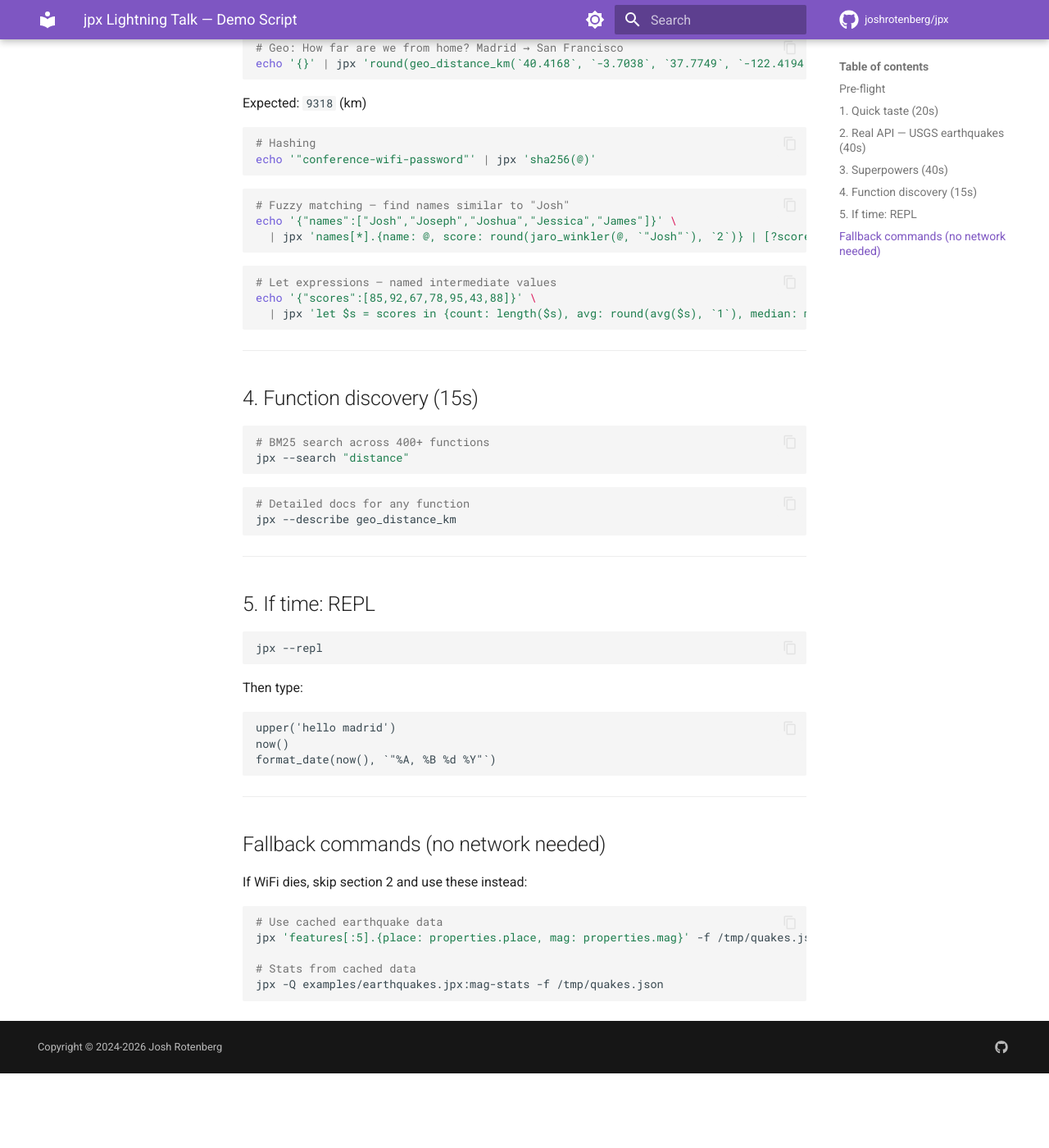
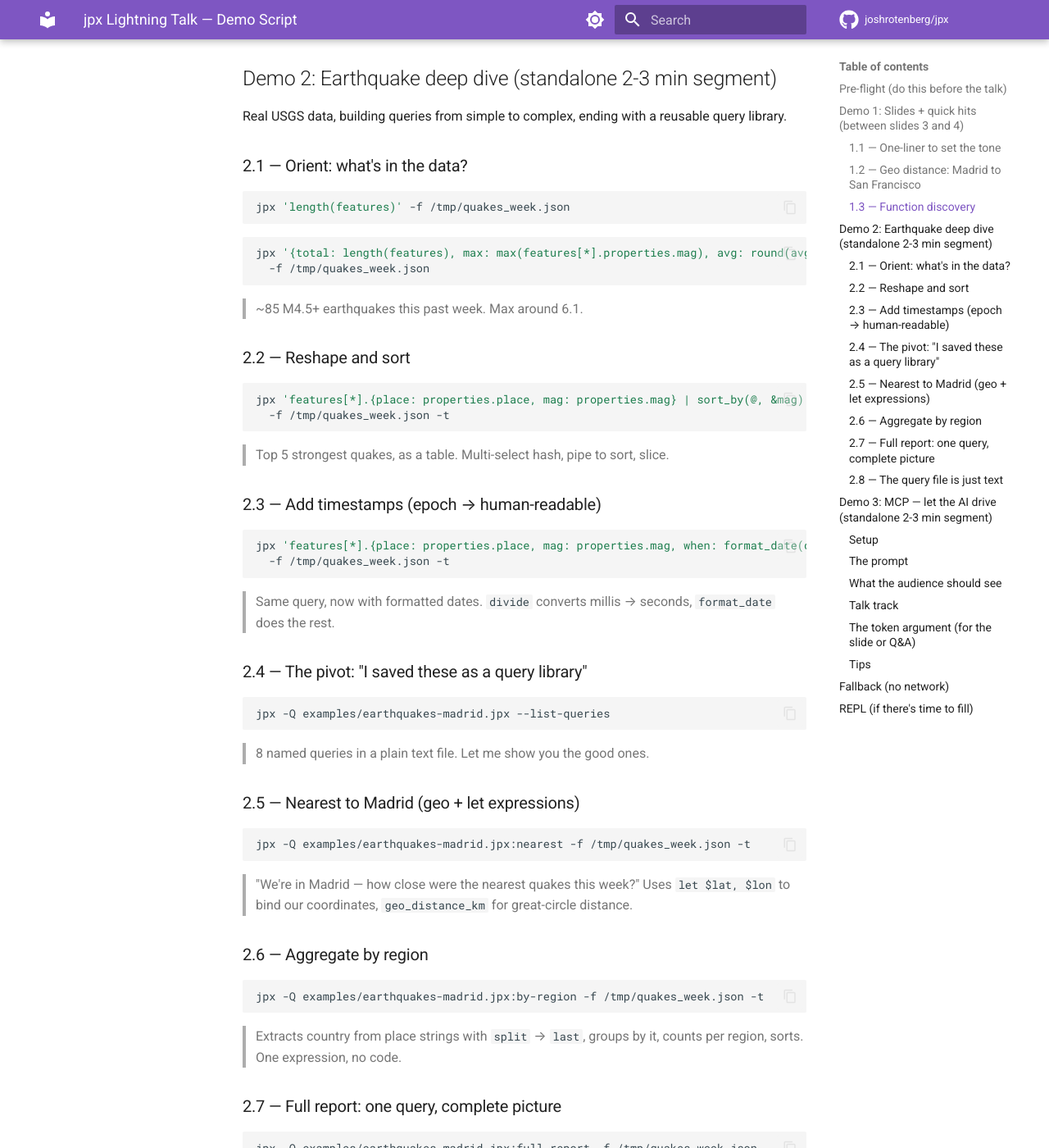
Before and after one commit to joshrotenberg/jpx, an MkDocs documentation site: the page built from docs/src/presentations/demo-script.md, in a window 1280 px wide and 1400 px high, scrolled down 1159 px. Shown: the whole window at 82% size. Built offline with MkDocs 1.6.1 and Material for MkDocs 9.7.7, drawn with Linux system fonts in a browser that asks for light colours; comment, search, counter and statistics services are not loaded; before the commit the page ends 2468 px from its top, so only the background shows below that; some of the changed text lies outside the part shown.

Commit message:
docs: earthquake deep dive demo + Madrid query library (#106)
* Add earthquake deep dive demo and Madrid query library

Rework demo script with two-act structure: quick slide hits (1 min)
and an extended earthquake deep dive (2-3 min) that builds queries
inline then pivots to a reusable .jpx query library.

New query library (earthquakes-madrid.jpx) with 8 named queries:
stats, top5, nearest-to-Madrid, by-region, felt, mag-buckets,
deep, and full-report — all validated and tested against live
USGS M4.5+ weekly feed data.

* Add MCP demo section with pre-crafted prompt

Demo 3 shows the jpx MCP server in action: paste one prompt into
Claude Code and let the audience watch the AI explore earthquake
data via MCP tool calls (stats, geo search, aggregation, query store).
Includes talk track and tips for handling latency/errors live.

* Add MCP token savings slide and determinism talking point

New slide 5 shows measured token reduction: 21,469 → 355 tokens
(60x) when using evaluate_file vs reading raw JSON into context.
Highlights that result size is constant regardless of input size,
and that query results are deterministic (no hallucinated values).

Also adds token analysis table to the MCP demo section of the
demo script for Q&A reference.

````diff
--- a/docs/src/presentations/demo-script.md
+++ b/docs/src/presentations/demo-script.md
@@ -1,118 +1,227 @@
 # jpx Lightning Talk — Demo Script
 
-Commands staged for live demo. Run these between slides 3 and 4.
+Open this page in a browser alongside your terminal.
+Each section is one step — run the command(s), talk through the output, move on.
 
-## Pre-flight
+---
+
+## Pre-flight (do this before the talk)
 
 ```bash
-# Cache earthquake data (in case conference WiFi is flaky)
-curl -s "https://earthquake.usgs.gov/earthquakes/feed/v1.0/summary/significant_month.geojson" > /tmp/quakes.json
+# Cache earthquake data so you don't depend on WiFi
+curl -s "https://earthquake.usgs.gov/earthquakes/feed/v1.0/summary/4.5_week.geojson" \
+  > /tmp/quakes_week.json
 
 # Verify jpx is working
 jpx --version
 
-# Terminal font: 20pt+ so the back row can read it
+# Terminal: 20pt+ font, dark background, maximize window
 ```
 
 ---
 
-## 1. Quick taste (20s)
+## Demo 1: Slides + quick hits (between slides 3 and 4)
+
+### 1.1 — One-liner to set the tone
 
 ```bash
-# Filter — reads like English: "users where active, get names"
-echo '[{"name":"Alice","active":true},{"name":"Bob","active":false},{"name":"Charlie","active":true}]' \
+echo '[{"name":"Alice","active":true},{"name":"Bob","active":false}]' \
   | jpx '[?active].upper(name)'
 ```
 
-Expected: `["ALICE","CHARLIE"]`
+> `["ALICE"]` — filter + transform, reads like English.
+
+### 1.2 — Geo distance: Madrid to San Francisco
+
+```bash
+echo '{}' | jpx 'round(geo_distance_km(`40.4168`, `-3.7038`, `37.7749`, `-122.4194`), `0`)'
+```
+
+> `9318` km. Built-in geo functions — no libraries, no imports.
+
+### 1.3 — Function discovery
+
+```bash
+jpx --search "distance"
+jpx --describe geo_distance_km
+```
+
+> 400+ functions, all searchable and documented from the CLI.
 
 ---
 
-## 2. Real API — USGS earthquakes (40s)
+## Demo 2: Earthquake deep dive (standalone 2-3 min segment)
+
+Real USGS data, building queries from simple to complex,
+ending with a reusable query library.
+
+### 2.1 — Orient: what's in the data?
 
 ```bash
-# Recent significant earthquakes worldwide
-curl -s "https://earthquake.usgs.gov/earthquakes/feed/v1.0/summary/significant_month.geojson" \
-  | jpx 'features[:5].{place: properties.place, mag: properties.mag}'
+jpx 'length(features)' -f /tmp/quakes_week.json
 ```
 
 ```bash
-# Full statistics — using a query file
-jpx -Q examples/earthquakes.jpx:mag-stats -f /tmp/quakes.json
+jpx '{total: length(features), max: max(features[*].properties.mag), avg: round(avg(features[*].properties.mag), `2`)}' \
+  -f /tmp/quakes_week.json
 ```
 
+> ~85 M4.5+ earthquakes this past week. Max around 6.1.
+
+### 2.2 — Reshape and sort
+
 ```bash
-# Table output — sorted by magnitude
-jpx -Q examples/earthquakes.jpx:sort-by-mag -f /tmp/quakes.json -t
+jpx 'features[*].{place: properties.place, mag: properties.mag} | sort_by(@, &mag) | reverse(@) | [:5]' \
+  -f /tmp/quakes_week.json -t
 ```
+
+> Top 5 strongest quakes, as a table. Multi-select hash, pipe to sort, slice.
+
+### 2.3 — Add timestamps (epoch → human-readable)
+
+```bash
+jpx 'features[*].{place: properties.place, mag: properties.mag, when: format_date(divide(properties.time, `1000`), `"%b %d %H:%M"`)} | sort_by(@, &mag) | reverse(@) | [:5]' \
+  -f /tmp/quakes_week.json -t
+```
+
+> Same query, now with formatted dates. `divide` converts millis → seconds, `format_date` does the rest.
+
+### 2.4 — The pivot: "I saved these as a query library"
+
+```bash
+jpx -Q examples/earthquakes-madrid.jpx --list-queries
+```
+
+> 8 named queries in a plain text file. Let me show you the good ones.
+
+### 2.5 — Nearest to Madrid (geo + let expressions)
+
+```bash
+jpx -Q examples/earthquakes-madrid.jpx:nearest -f /tmp/quakes_week.json -t
+```
+
+> "We're in Madrid — how close were the nearest quakes this week?"
+> Uses `let $lat, $lon` to bind our coordinates, `geo_distance_km` for great-circle distance.
+
+### 2.6 — Aggregate by region
+
+```bash
+jpx -Q examples/earthquakes-madrid.jpx:by-region -f /tmp/quakes_week.json -t
+```
+
+> Extracts country from place strings with `split` → `last`, groups by it,
+> counts per region, sorts. One expression, no code.
+
+### 2.7 — Full report: one query, complete picture
+
+```bash
+jpx -Q examples/earthquakes-madrid.jpx:full-report -f /tmp/quakes_week.json
+```
+
+> Stats, nearest-to-Madrid, and strongest — all combined into one structured object.
+
+### 2.8 — The query file is just text
+
+```bash
+jpx -Q examples/earthquakes-madrid.jpx --check
+```
+
+> Every query validated. Plain text, version-controlled, shareable.
+> No scripts, no code — just expressions.
 
 ---
 
-## 3. Superpowers (40s)
+## Demo 3: MCP — let the AI drive (standalone 2-3 min segment)
 
-```bash
-# Geo: How far are we from home? Madrid → San Francisco
-echo '{}' | jpx 'round(geo_distance_km(`40.4168`, `-3.7038`, `37.7749`, `-122.4194`), `0`)'
+This is the "wow" moment. Open Claude Code with the jpx MCP server
+configured, paste one prompt, and let the audience watch the AI
+explore earthquake data using MCP tool calls in real time.
+
+### Setup
+
+Make sure `/tmp/quakes_week.json` exists from pre-flight.
+Open Claude Code in a terminal with large font.
+
+### The prompt
+
+Paste this into Claude Code:
+
+```
+I have USGS earthquake data (M4.5+ past week, GeoJSON format) at
+/tmp/quakes_week.json. Using the jpx MCP tools:
+
+1. Explore the data structure and give me a quick summary
+2. Find the 5 earthquakes nearest to Madrid (40.42°N, 3.70°W)
+   using geo functions — show as a table with distance in km
+3. Which regions had the most activity? Show the top 10.
+4. Save the "nearest to Madrid" query so I can reuse it later
 ```
 
-Expected: `9318` (km)
+### What the audience should see
 
-```bash
-# Hashing
-echo '"conference-wifi-password"' | jpx 'sha256(@)'
-```
+The AI will make a series of MCP tool calls — talk over them:
 
-```bash
-# Fuzzy matching — find names similar to "Josh"
-echo '{"names":["Josh","Joseph","Joshua","Jessica","James"]}' \
-  | jpx 'names[*].{name: @, score: round(jaro_winkler(@, `"Josh"`), `2`)} | [?score > `0.8`]'
-```
+1. **`stats`** or **`evaluate_file`** — "It's exploring the data shape first"
+2. **`search`** — "It's discovering geo functions — it didn't know the name,
+   it searched for it"
+3. **`evaluate_file`** with `geo_distance_km` + `let` expression —
+   "There's the query — geo distance from our coordinates, sorted"
+4. **`evaluate_file`** with `group_by` + `items` — "Aggregation by region,
+   one expression"
+5. **`define_query`** — "And now it saved that query for reuse"
 
-```bash
-# Let expressions — named intermediate values
-echo '{"scores":[85,92,67,78,95,43,88]}' \
-  | jpx 'let $s = scores in {count: length($s), avg: round(avg($s), `1`), median: median($s), stddev: round(stddev($s), `2`)}'
-```
+### Talk track
+
+> "This is jpx as an MCP server — 29 tools that let any AI assistant
+> query JSON, discover functions, and build reusable query libraries.
+> I gave it one prompt and it explored the data, found the right
+> functions, built the queries, and saved them. No code. No scripts."
+
+### The token argument (for the slide or Q&A)
+
+Real numbers from the earthquake data we just queried:
+
+| | Tokens | Notes |
+|---|---|---|
+| **Without jpx** — full JSON in context | 21,469 | 60 KB file, 85 events |
+| **With jpx** — expression + result only | 355 | 92 (query) + 263 (result) |
+| **Savings** | **98.3%** | **60x fewer tokens** |
+
+The result size is constant — "top 5 nearest" returns 5 rows whether
+the input has 85 events or 40,000. Bigger data = bigger savings.
+
+And the query engine is deterministic. The LLM doesn't read the JSON —
+it writes an expression and the engine evaluates it. No hallucinated values,
+no miscounted arrays, same result every time.
+
+### Tips
+
+- If response is slow, narrate what's happening: "It's thinking about
+  which functions to use..."
+- The tool calls stream in real time in Claude Code — that's the demo
+- If it errors on a query (it happens!), say: "And it self-corrects —
+  it'll check the function signature and fix it"
+- Consider pre-recording this as a backup video in case of WiFi/latency issues
 
 ---
 
-## 4. Function discovery (15s)
+## Fallback (no network)
 
-```bash
-# BM25 search across 400+ functions
-jpx --search "distance"
-```
-
-```bash
-# Detailed docs for any function
-jpx --describe geo_distance_km
-```
+All commands use cached `/tmp/quakes_week.json` from pre-flight.
+If the pre-flight curl failed, copy the file from another machine or use sample data.
 
 ---
 
-## 5. If time: REPL
+## REPL (if there's time to fill)
 
 ```bash
 jpx --repl
 ```
 
 Then type:
+
 ```
 upper('hello madrid')
 now()
 format_date(now(), `"%A, %B %d %Y"`)
 ```
-
----
-
-## Fallback commands (no network needed)
-
-If WiFi dies, skip section 2 and use these instead:
-
-```bash
-# Use cached earthquake data
-jpx 'features[:5].{place: properties.place, mag: properties.mag}' -f /tmp/quakes.json
-
-# Stats from cached data
-jpx -Q examples/earthquakes.jpx:mag-stats -f /tmp/quakes.json
-```
````
Also changed, not shown: docs/src/presentations/jpx-in-5-minutes.html (+38 -4 lines), 1 other file.
